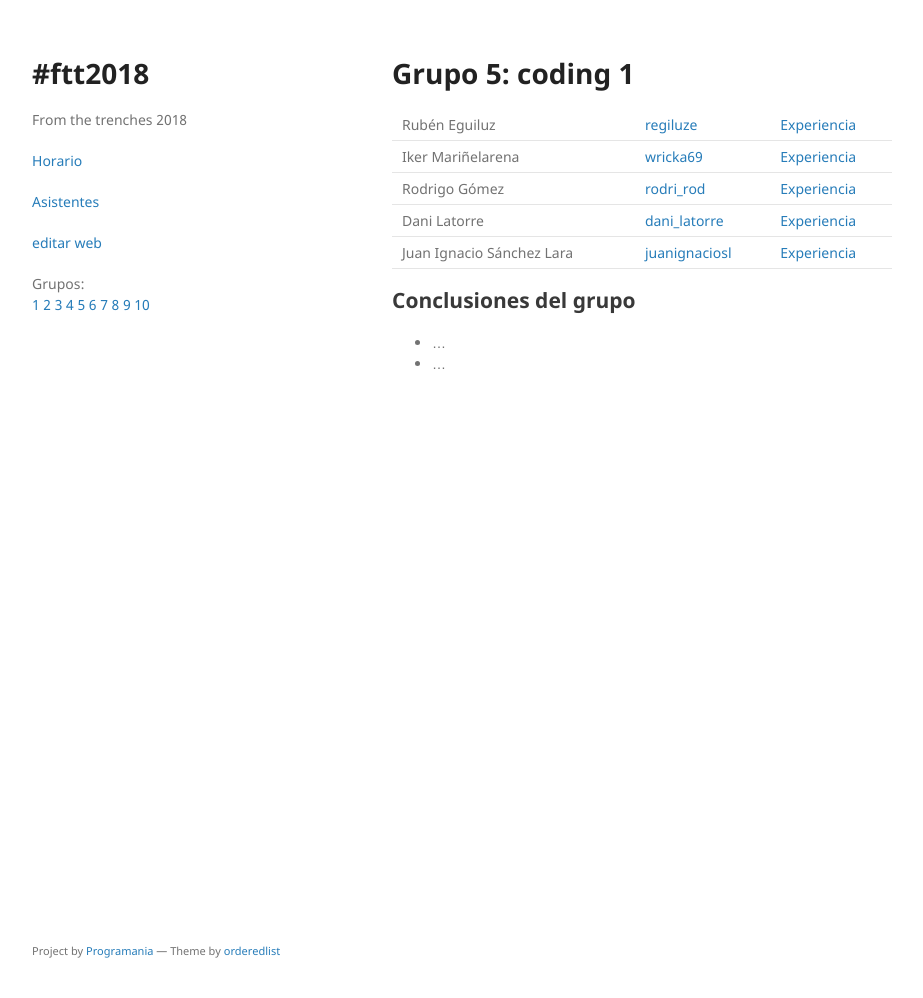
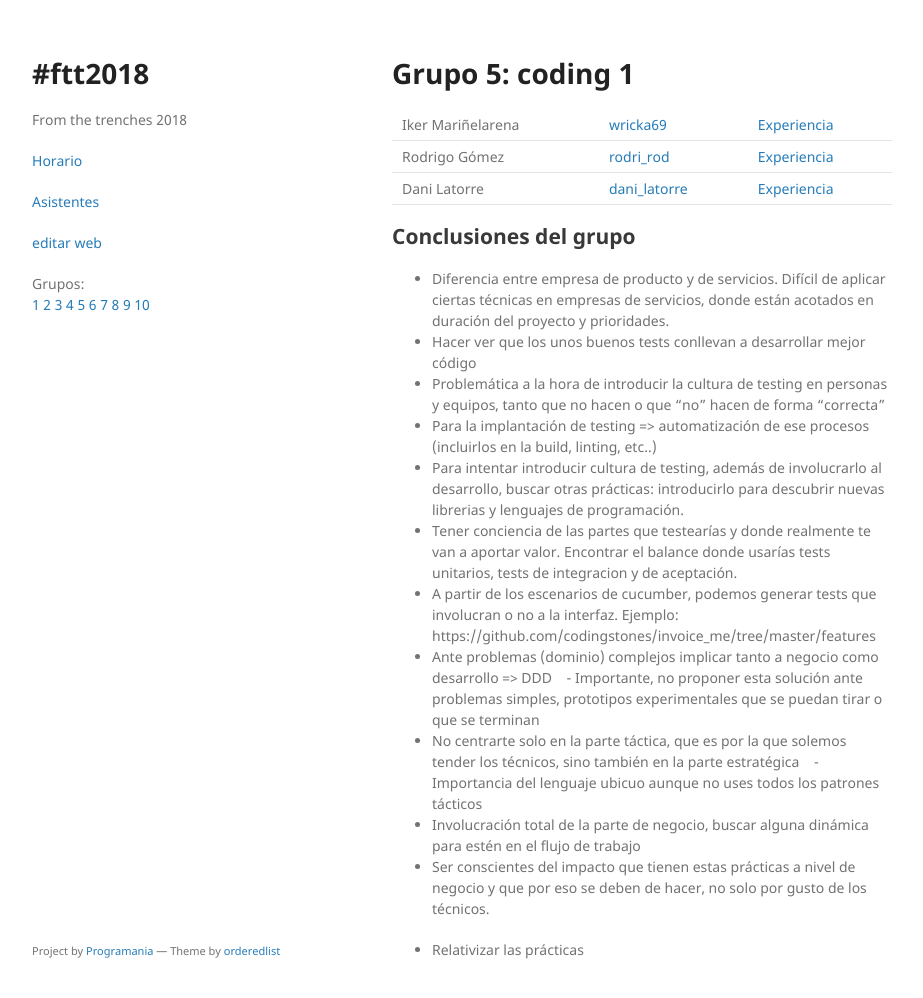
Before and after one commit to xala3pa/ftt2018, a Jekyll site: the page built from asistentes-grupos/grupo5.md, in a window 1280 px wide and 1030 px high. Shown: the top 998 px of the window, without its empty margins (178-1101 px from the left). Built offline with Jekyll 4.4.1, drawn with Linux system fonts in a browser that asks for light colours; our own code applies the rules of GitHub Pages for plain Markdown files.

Commit message:
first version

```diff
--- a/asistentes-grupos/grupo5.md
+++ b/asistentes-grupos/grupo5.md
@@ -1,12 +1,23 @@
 # Grupo 5: coding 1
 
-Rubén Eguiluz | [regiluze](https://twitter.com/regiluze) | [Experiencia](http://ftt.programania.net/experiencias/18.html)
 Iker Mariñelarena  | [wricka69](https://twitter.com/wricka69) | [Experiencia](http://ftt.programania.net/experiencias/27.html)
 Rodrigo Gómez | [rodri_rod](https://twitter.com/rodri_rod) | [Experiencia](http://ftt.programania.net/experiencias/35.html)
 Dani Latorre | [dani_latorre](https://twitter.com/dani_latorre) | [Experiencia](http://ftt.programania.net/experiencias/43.html)
-Juan Ignacio Sánchez Lara | [juanignaciosl](https://twitter.com/juanignaciosl) | [Experiencia](http://ftt.programania.net/experiencias/16.html)
-
 
 ## Conclusiones del grupo
-- ...
-- ...
+
+- Diferencia entre empresa de producto y de servicios. Difícil de aplicar ciertas técnicas en empresas de servicios, donde están acotados en duración del proyecto y prioridades.
+- Hacer ver que los unos buenos tests conllevan a desarrollar mejor código
+- Problemática a la hora de introducir la cultura de testing en personas y equipos, tanto que no hacen o que "no" hacen de forma "correcta"
+- Para la implantación de testing => automatización de ese procesos (incluirlos en la build, linting, etc..)
+- Para intentar introducir cultura de testing, además de involucrarlo al desarrollo, buscar otras prácticas: introducirlo para descubrir nuevas librerias y lenguajes de programación.
+- Tener conciencia de las partes que testearías y donde realmente te van a aportar valor. Encontrar el balance donde usarías tests unitarios, tests de integracion y de aceptación.
+- A partir de los escenarios de cucumber, podemos generar tests que involucran o no a la interfaz. Ejemplo: https://github.com/codingstones/invoice_me/tree/master/features
+ - Ante problemas (dominio) complejos implicar tanto a negocio como desarrollo => DDD
+    - Importante, no proponer esta solución ante problemas simples, prototipos experimentales que se puedan tirar o que se terminan
+ - No centrarte solo en la parte táctica, que es por la que solemos tender los técnicos, sino también en la parte estratégica
+    - Importancia del lenguaje ubicuo aunque no uses todos los patrones tácticos
+- Involucración total de la parte de negocio, buscar alguna dinámica para estén en el flujo de trabajo
+- Ser conscientes del impacto que tienen estas prácticas a nivel de negocio y que por eso se deben de hacer, no solo por gusto de los técnicos.
+
+ - Relativizar las prácticas
```
